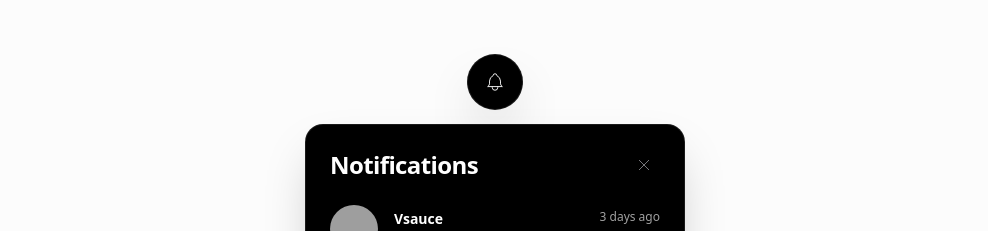
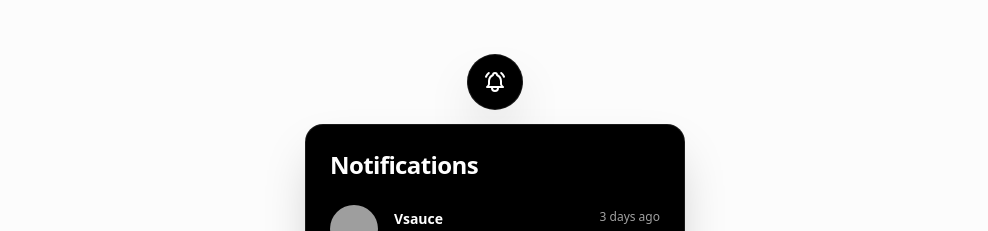
Before and after one commit to devsterdev/designrebuilds, a React (Vite) app: page /notification in a window 1280 px wide. Both pictures are taken after a click on the button 640 px from the left and 252 px from the top of the page. Shown: the part 170-401 px from the top of the page, without its empty margins (145-1133 px from the left). Built offline with nearby package versions, Linux system fonts and the light colour scheme; grey boxes are pictures that could not be loaded.

Commit message:
useOutSideClick function added

```diff
--- a/src/components/Notifi.jsx
+++ b/src/components/Notifi.jsx
@@ -1,5 +1,30 @@
-import React, { useState } from "react";
+import React, { useState, useRef, useEffect } from "react";
 import { motion, AnimatePresence } from "motion/react";
+
+
+
+function useOutsideClick(ref, callback, enabled = true) {
+  useEffect(() => {
+    if (!enabled) return;
+
+    function handleClick(e) {
+      if (!ref.current) return;
+      if (!ref.current.contains(e.target)) {
+        callback();
+      }
+    }
+
+    document.addEventListener("mousedown", handleClick);
+    document.addEventListener("touchstart", handleClick);
+
+    return () => {
+      document.removeEventListener("mousedown", handleClick);
+      document.removeEventListener("touchstart", handleClick);
+    };
+  }, [ref, callback, enabled]);
+}
+
+
 
 export default function Notifi() {
   return (
@@ -9,11 +34,14 @@ export default function Notifi() {
   );
 }
 
+
+
 const Notif = () => {
   const [step, setStep] = useState("idle"); // idle | dropping | open
   const [isAnimating, setIsAnimating] = useState(false);
   const [showContent, setShowContent] = useState(false);
 
+  const containerRef = useRef(null);
 
   const youtube = [
     {
@@ -38,6 +66,7 @@ const Notif = () => {
 
   const handleToggle = () => {
     if (isAnimating) return;
+
     setIsAnimating(true);
 
     if (step === "idle") {
@@ -46,7 +75,6 @@ const Notif = () => {
       setTimeout(() => {
         setStep("open");
 
-        // wait panel morph finish
         setTimeout(() => {
           setShowContent(true);
           setIsAnimating(false);
@@ -63,9 +91,24 @@ const Notif = () => {
     }
   };
 
+
+
+  useOutsideClick(
+    containerRef,
+    () => {
+      if (step === "open" && !isAnimating) {
+        handleToggle();
+      }
+    },
+    step === "open"
+  );
+
   return (
-    <div className="flex flex-col items-center w-full max-w-[380px] relative">
-      {/* BUTTON */}
+    <div
+      ref={containerRef}
+      className="flex flex-col items-center w-full max-w-[380px] relative"
+    >
+
       <button
         onClick={handleToggle}
         className="relative flex items-center justify-center h-14 w-14 bg-black border border-white/10 rounded-full shadow-2xl hover:bg-neutral-900 active:scale-95 transition-all z-30"
@@ -73,7 +116,7 @@ const Notif = () => {
         <NotificationIcon />
       </button>
 
-      {/* MORPH ELEMENT */}
+
       <motion.div
         layoutId="noti-container"
         animate={{
@@ -89,7 +132,6 @@ const Notif = () => {
         }}
         className="absolute top-0 bg-black border border-white/10 shadow-2xl z-20 overflow-hidden"
       >
-        {/* CONTENT */}
         <AnimatePresence>
           {showContent && (
             <motion.div
@@ -109,13 +151,6 @@ const Notif = () => {
                 <h2 className="text-white text-2xl font-bold tracking-tight">
                   Notifications
                 </h2>
-
-                <button
-                  onClick={handleToggle}
-                  className="text-[#8e8e93] hover:text-white transition-colors p-1.5 rounded-full hover:bg-[#1c1c1e]"
-                >
-                  <CloseIcon />
-                </button>
               </motion.div>
 
               {/* LIST */}
@@ -125,9 +160,7 @@ const Notif = () => {
                 variants={{
                   hidden: {},
                   show: {
-                    transition: {
-                      staggerChildren: 0.09,
-                    },
+                    transition: { staggerChildren: 0.09 },
                   },
                 }}
                 className="flex flex-col gap-5"
@@ -176,18 +209,8 @@ const Notif = () => {
   );
 };
 
-// ICONS
+
 
 const NotificationIcon = () => (
-  <svg width="22" height="22" viewBox="0 0 24 24" stroke="white" fill="none">
-    <path d="M10 5a2 2 0 1 1 4 0a7 7 0 0 1 4 6v3a4 4 0 0 0 2 3h-16a4 4 0 0 0 2 -3v-3a7 7 0 0 1 4 -6" />
-    <path d="M9 17v1a3 3 0 0 0 6 0v-1" />
-  </svg>
+  <svg xmlns="http://www.w3.org/2000/svg" width="24" height="24" viewBox="0 0 24 24" fill="none" stroke="currentColor" stroke-width="2" stroke-linecap="round" stroke-linejoin="round" class="icon icon-tabler icons-tabler-outline icon-tabler-bell-ringing"><path stroke="none" d="M0 0h24v24H0z" fill="none"/><path d="M10 5a2 2 0 0 1 4 0a7 7 0 0 1 4 6v3a4 4 0 0 0 2 3h-16a4 4 0 0 0 2 -3v-3a7 7 0 0 1 4 -6" /><path d="M9 17v1a3 3 0 0 0 6 0v-1" /><path d="M21 6.727a11.05 11.05 0 0 0 -2.794 -3.727" /><path d="M3 6.727a11.05 11.05 0 0 1 2.792 -3.727" /></svg>
 );
-
-const CloseIcon = () => (
-  <svg width="20" height="20" viewBox="0 0 24 24" stroke="currentColor" fill="none">
-    <path d="M18 6l-12 12" />
-    <path d="M6 6l12 12" />
-  </svg>
-);
```
